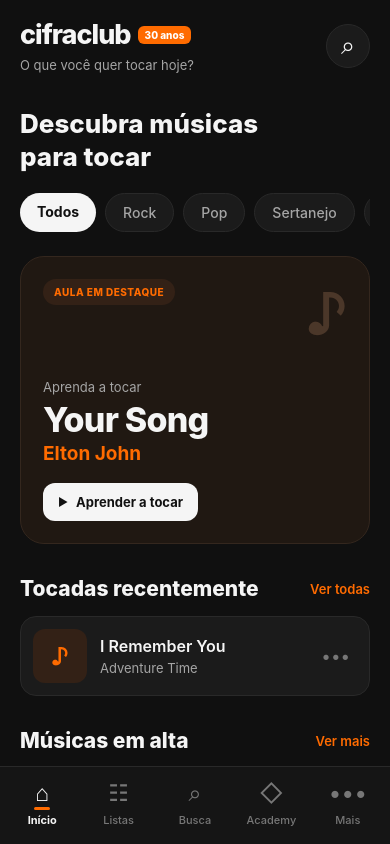
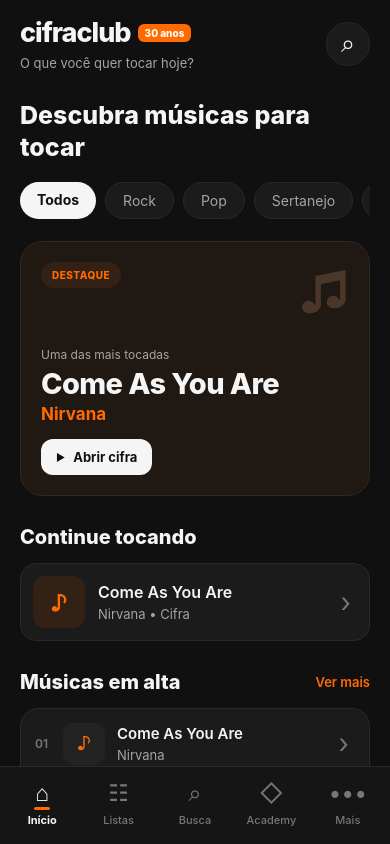
Before and after one commit to Goubre/cifraclubmoblie-prova-marciop1, a React Native app: screen / in a window 390 px wide. Built offline with nearby package versions, Linux system fonts and the light colour scheme.

Commit message:
feat: adicionar navegacao pelas musicas da home

```diff
--- a/App.js
+++ b/App.js
@@ -71,5 +71,11 @@
     );
   }
 
-  return <HomeScreen onNavigate={setScreen} />;
+ return (
+  <HomeScreen
+    onNavigate={setScreen}
+    onOpenArtist={openArtist}
+    onOpenSong={openSong}
+  />
+);
 }
--- a/src/screens/HomeScreen.js
+++ b/src/screens/HomeScreen.js
@@ -12,7 +12,11 @@
 import { colors } from '../theme/colors';
 import BottomNav from '../components/BottomNav';
 
-export default function HomeScreen({ onNavigate }) {
+export default function HomeScreen({
+  onNavigate,
+  onOpenArtist,
+  onOpenSong,
+}) {
   const trendingSongs = [
     {
       title: 'Come As You Are',
@@ -35,6 +39,10 @@
       number: '04',
     },
   ];
+
+  function handleSongPress(song) {
+    onOpenSong?.(song.title, song.artist);
+  }
 
   return (
     <SafeAreaView style={styles.container}>
@@ -100,30 +108,40 @@
           <View style={styles.highlightTop}>
             <View style={styles.featureBadge}>
               <Text style={styles.featureBadgeText}>
-                AULA EM DESTAQUE
+                DESTAQUE
               </Text>
             </View>
 
-            <Text style={styles.highlightMusic}>♪</Text>
+            <Text style={styles.highlightMusic}>♫</Text>
           </View>
 
           <View style={styles.highlightContent}>
             <Text style={styles.highlightSmall}>
-              Aprenda a tocar
+              Uma das mais tocadas
             </Text>
 
             <Text style={styles.highlightTitle}>
-              Your Song
+              Come As You Are
             </Text>
 
+            <Pressable
+              onPress={() => onOpenArtist?.('Nirvana')}
+            >
               <Text style={styles.highlightArtist}>
-              Elton John
+                Nirvana
               </Text>
+            </Pressable>
 
-            <Pressable style={styles.highlightButton}>
+            <Pressable
+              style={styles.highlightButton}
+              onPress={() =>
+                onOpenSong?.('Come As You Are', 'Nirvana')
+              }
+            >
               <Text style={styles.playIcon}>▶</Text>
+
               <Text style={styles.highlightButtonText}>
-                Aprender a tocar
+                Abrir cifra
               </Text>
             </Pressable>
           </View>
@@ -131,39 +149,58 @@
 
         <View style={styles.sectionHeader}>
           <Text style={styles.sectionTitle}>
-            Tocadas recentemente
+            Continue tocando
           </Text>
-
-          <Text style={styles.seeAll}>Ver todas</Text>
         </View>
 
-        <View style={styles.recentCard}>
+        <Pressable
+          style={styles.recentCard}
+          onPress={() =>
+            onOpenSong?.('Come As You Are', 'Nirvana')
+          }
+        >
           <View style={styles.songCover}>
             <Text style={styles.coverText}>♪</Text>
           </View>
 
           <View style={styles.songInfo}>
-            <Text style={styles.songName}>I Remember You</Text>
-            <Text style={styles.artist}>Adventure Time</Text>
+            <Text style={styles.songName}>
+              Come As You Are
+            </Text>
+
+            <Text style={styles.artist}>
+              Nirvana • Cifra
+            </Text>
           </View>
 
-          <Text style={styles.more}>•••</Text>
-        </View>
+          <Text style={styles.arrow}>›</Text>
+        </Pressable>
 
         <View style={styles.sectionHeader}>
-          <Text style={styles.sectionTitle}>Músicas em alta</Text>
+          <Text style={styles.sectionTitle}>
+            Músicas em alta
+          </Text>
+
+          <Pressable onPress={() => onNavigate('Busca')}>
             <Text style={styles.seeAll}>Ver mais</Text>
+          </Pressable>
         </View>
 
         <View style={styles.trendingContainer}>
           {trendingSongs.map((song) => (
-            <View key={song.title} style={styles.trendingSong}>
+            <Pressable
+              key={song.title}
+              style={styles.trendingSong}
+              onPress={() => handleSongPress(song)}
+            >
               <Text style={styles.songNumber}>
                 {song.number}
               </Text>
 
               <View style={styles.trendingCover}>
-                <Text style={styles.trendingCoverText}>♪</Text>
+                <Text style={styles.trendingCoverText}>
+                  ♪
+                </Text>
               </View>
 
               <View style={styles.songInfo}>
@@ -179,15 +216,55 @@
                 </Text>
               </View>
 
-              <Text style={styles.more}>•••</Text>
-            </View>
+              <Text style={styles.arrow}>›</Text>
+            </Pressable>
           ))}
         </View>
+
+        <View style={styles.sectionHeader}>
+          <Text style={styles.sectionTitle}>
+            Artistas populares
+          </Text>
+        </View>
+
+        <ScrollView
+          horizontal
+          showsHorizontalScrollIndicator={false}
+        >
+          {[
+            { name: 'Nirvana', initials: 'N' },
+            { name: 'Metallica', initials: 'M' },
+            { name: "Guns N' Roses", initials: 'GNR' },
+            { name: 'Foo Fighters', initials: 'FF' },
+          ].map((artist) => (
+            <Pressable
+              key={artist.name}
+              style={styles.artistCard}
+              onPress={() => onOpenArtist?.(artist.name)}
+            >
+              <View style={styles.artistCircle}>
+                <Text style={styles.artistInitials}>
+                  {artist.initials}
+                </Text>
+              </View>
+
+              <Text
+                style={styles.artistCardName}
+                numberOfLines={1}
+              >
+                {artist.name}
+              </Text>
+            </Pressable>
+          ))}
+        </ScrollView>
 
         <View style={styles.bottomSpace} />
       </ScrollView>
 
-      <BottomNav active="Início" onNavigate={onNavigate} />
+      <BottomNav
+        active="Início"
+        onNavigate={onNavigate}
+      />
     </SafeAreaView>
   );
 }
@@ -205,14 +282,14 @@
 
   scrollContent: {
     paddingHorizontal: 20,
-    paddingTop: 18,
+    paddingTop: 16,
   },
 
   header: {
     flexDirection: 'row',
     alignItems: 'center',
     justifyContent: 'space-between',
-    marginBottom: 34,
+    marginBottom: 28,
   },
 
   logoRow: {
@@ -265,21 +342,20 @@
 
   title: {
     color: colors.text,
-    fontSize: 26,
-    lineHeight: 33,
+    fontSize: 25,
+    lineHeight: 32,
     fontWeight: '800',
-    maxWidth: 300,
-    marginBottom: 20,
+    marginBottom: 19,
   },
 
   categoryScroll: {
-    marginBottom: 24,
+    marginBottom: 22,
   },
 
   category: {
     backgroundColor: colors.surface,
     paddingHorizontal: 17,
-    paddingVertical: 10,
+    paddingVertical: 9,
     borderRadius: 20,
     marginRight: 9,
     borderWidth: 1,
@@ -289,7 +365,7 @@
   categoryActive: {
     backgroundColor: colors.text,
     paddingHorizontal: 17,
-    paddingVertical: 10,
+    paddingVertical: 9,
     borderRadius: 20,
     marginRight: 9,
   },
@@ -297,7 +373,6 @@
   categoryText: {
     color: colors.textSecondary,
     fontSize: 14,
-    fontWeight: '500',
   },
 
   categoryActiveText: {
@@ -307,10 +382,10 @@
   },
 
   highlight: {
-    minHeight: 260,
+    minHeight: 225,
     backgroundColor: '#201812',
-    borderRadius: 24,
-    padding: 22,
+    borderRadius: 22,
+    padding: 20,
     justifyContent: 'space-between',
     borderWidth: 1,
     borderColor: '#34271e',
@@ -338,32 +413,32 @@
 
   highlightMusic: {
     color: '#4b3729',
-    fontSize: 54,
+    fontSize: 50,
     fontWeight: 'bold',
   },
 
   highlightContent: {
-    marginTop: 35,
+    marginTop: 25,
   },
 
   highlightSmall: {
     color: colors.textSecondary,
-    fontSize: 13,
+    fontSize: 12,
     marginBottom: 4,
   },
 
   highlightTitle: {
     color: colors.text,
-    fontSize: 34,
+    fontSize: 29,
     fontWeight: '800',
-    letterSpacing: -0.8,
+    letterSpacing: -0.6,
   },
 
   highlightArtist: {
     color: colors.primary,
-    fontSize: 19,
+    fontSize: 17,
     fontWeight: '700',
-    marginTop: 2,
+    marginTop: 3,
   },
 
   highlightButton: {
@@ -371,15 +446,15 @@
     borderRadius: 12,
     alignSelf: 'flex-start',
     paddingHorizontal: 15,
-    paddingVertical: 11,
-    marginTop: 18,
+    paddingVertical: 10,
+    marginTop: 15,
     flexDirection: 'row',
     alignItems: 'center',
   },
 
   playIcon: {
     color: colors.textDark,
-    fontSize: 11,
+    fontSize: 10,
     marginRight: 8,
   },
 
@@ -393,13 +468,13 @@
     flexDirection: 'row',
     justifyContent: 'space-between',
     alignItems: 'center',
-    marginTop: 32,
-    marginBottom: 15,
+    marginTop: 29,
+    marginBottom: 14,
   },
 
   sectionTitle: {
     color: colors.text,
-    fontSize: 21,
+    fontSize: 20,
     fontWeight: '800',
   },
 
@@ -420,8 +495,8 @@
   },
 
   songCover: {
-    width: 54,
-    height: 54,
+    width: 52,
+    height: 52,
     borderRadius: 12,
     backgroundColor: colors.primarySoft,
     alignItems: 'center',
@@ -431,7 +506,7 @@
 
   coverText: {
     color: colors.primary,
-    fontSize: 23,
+    fontSize: 22,
     fontWeight: 'bold',
   },
 
@@ -451,10 +526,10 @@
     marginTop: 4,
   },
 
-  more: {
+  arrow: {
     color: colors.muted,
-    fontSize: 17,
-    paddingHorizontal: 7,
+    fontSize: 27,
+    paddingHorizontal: 6,
   },
 
   trendingContainer: {
@@ -466,7 +541,7 @@
   },
 
   trendingSong: {
-    minHeight: 74,
+    minHeight: 70,
     flexDirection: 'row',
     alignItems: 'center',
     borderBottomWidth: 1,
@@ -481,8 +556,8 @@
   },
 
   trendingCover: {
-    width: 44,
-    height: 44,
+    width: 42,
+    height: 42,
     borderRadius: 10,
     backgroundColor: colors.surfaceLight,
     alignItems: 'center',
@@ -501,6 +576,38 @@
     fontWeight: '600',
   },
 
+  artistCard: {
+    width: 92,
+    marginRight: 14,
+    alignItems: 'center',
+  },
+
+  artistCircle: {
+    width: 68,
+    height: 68,
+    borderRadius: 34,
+    backgroundColor: colors.primarySoft,
+    borderWidth: 1,
+    borderColor: '#4b2c18',
+    alignItems: 'center',
+    justifyContent: 'center',
+  },
+
+  artistInitials: {
+    color: colors.primary,
+    fontSize: 17,
+    fontWeight: '800',
+  },
+
+  artistCardName: {
+    color: colors.text,
+    fontSize: 12,
+    fontWeight: '600',
+    marginTop: 9,
+    width: 90,
+    textAlign: 'center',
+  },
+
   bottomSpace: {
     height: 30,
   },
```
Lines whose indentation alone changed are shown as unchanged.
